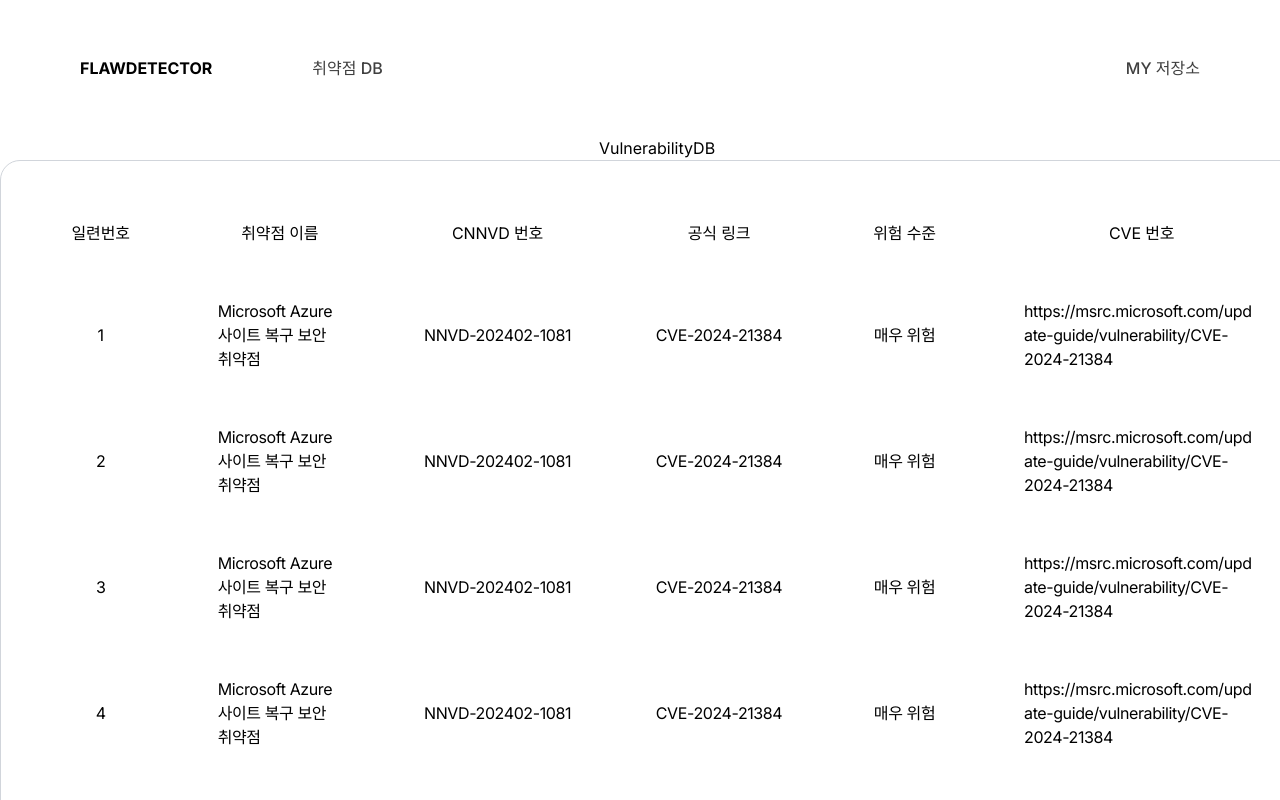
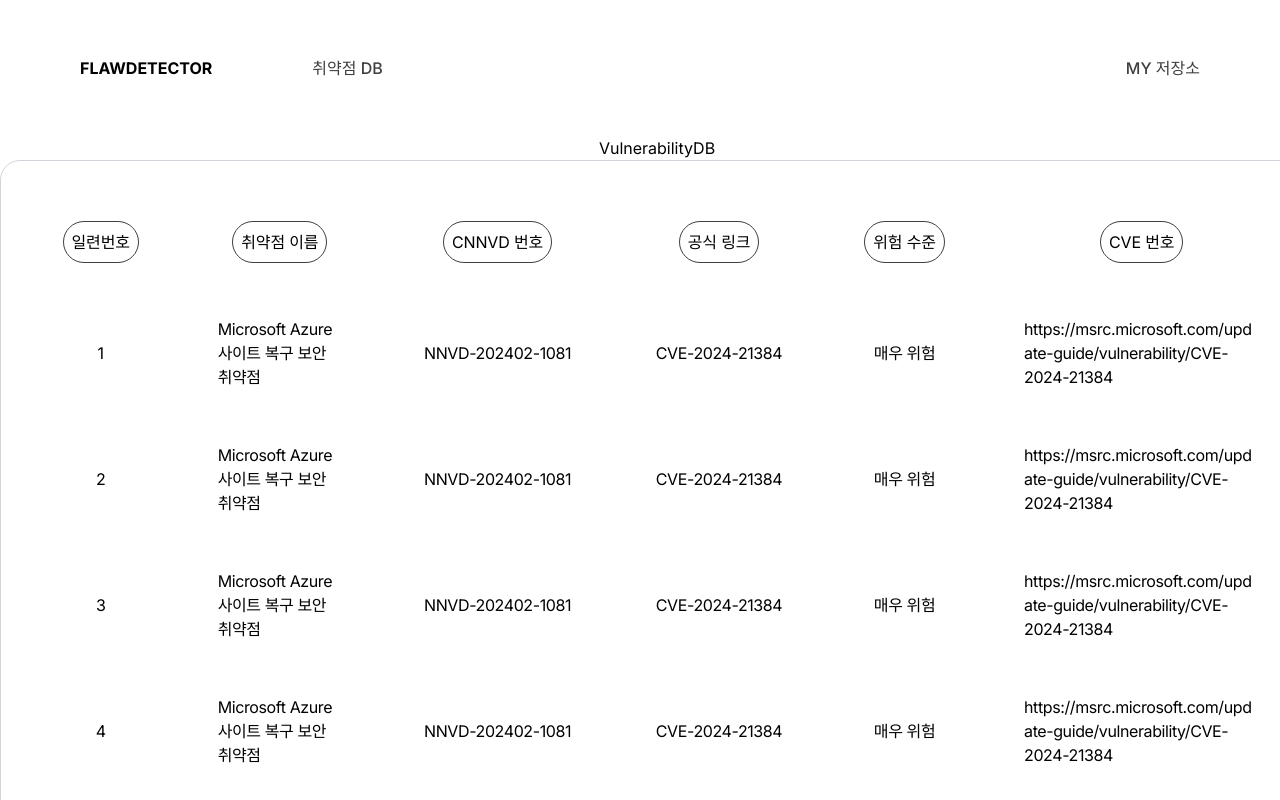
Before and after one commit to luc7yvicky/flaw-detector, a Next.js app: page /vulnerability-db in a window 1280 px wide. Shown: the top 800 px of the page. Built offline with nearby package versions, Linux system fonts and the light colour scheme.

Commit message:
Feat: 그리드에서 쓰이는 Label 추가

```diff
--- a/src/components/ui/Label.tsx
+++ b/src/components/ui/Label.tsx
@@ -12,6 +12,10 @@
         new: "px-3 py-2 h-[2.188rem] bg-accent-blue text-white font-semibold leading-[1.216rem]",
         unselected:
           "px-3 py-2 h-[2.188rem] bg-[#E8E8E8] text-[#ADADAD] font-semibold leading-[1.216rem]",
+
+        // 취약점 DB - grid label
+        index:
+          "px-[0.5rem] py-[0.75rem] h-[2.625rem] bg-white font-normal border border-gray-dark leading-[1.627rem] rounded-full",
 
         // MY 저장소 - UI 스크랩
         clipping:
```
